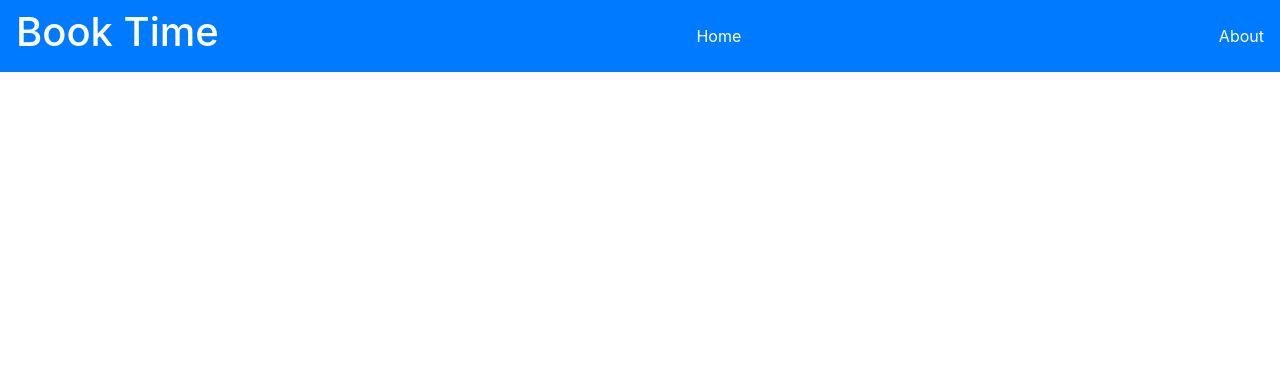
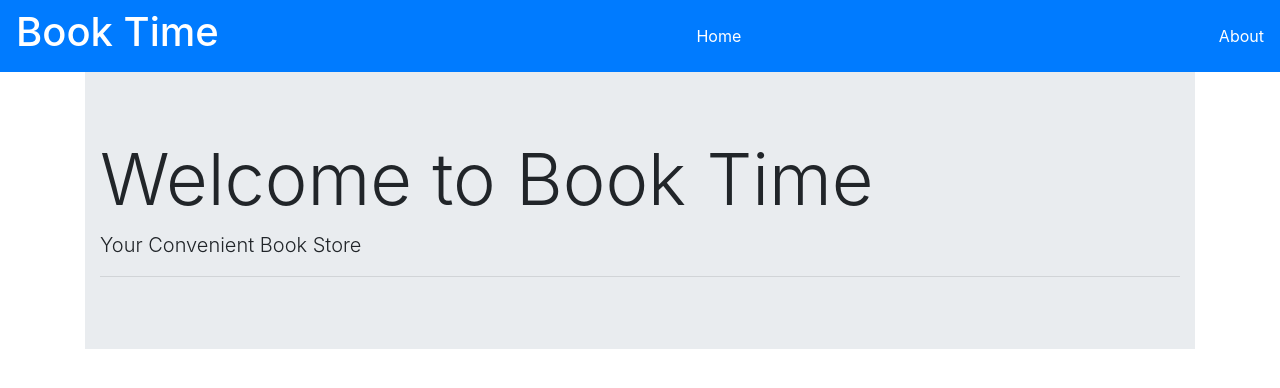
Before and after one commit to jod35/BookTime, a Django app: page / in a window 1280 px wide. Shown: the top 388 px of the page. Run offline with Django 3.2, Linux system fonts and the light colour scheme; some libraries are stand-ins or nearby versions.

```diff
--- /dev/null
+++ b/books/forms.py
@@ -0,0 +1,5 @@
+from django import forms
+
+class ContactForm(forms.Form):
+    name=forms.CharField(label="Your Name",max_length=200)
+    message=forms.CharField(label="Your Message",widget=forms.Textarea)
--- a/books/templates/books/about.html
+++ b/books/templates/books/about.html
@@ -1,4 +1,10 @@
 {% extends 'books/base.html' %}
 {% block body %}
+    <div class="jumbotron jumbotron-fluid">
+        <div class="container">
+            <h1 class="display-3">This is the about Page</h1>
 
+
+        </div>
+    </div>
 {% endblock body %}
--- a/books/templates/books/base.html
+++ b/books/templates/books/base.html
@@ -17,7 +17,9 @@
         </nav>
     </header>
     <div class="container">
+         {% block body %}
 
+         {% endblock body %}
     </div>
 
 </body>
--- a/books/templates/books/index.html
+++ b/books/templates/books/index.html
@@ -1,3 +1,10 @@
 {% extends 'books/base.html' %}
 {% block body %}
+<div class="jumbotron jumbotron-fluid">
+    <div class="container">
+        <h1 class="display-3">Welcome to Book Time</h1>
+        <p class="lead">Your Convenient Book Store</p>
+        <hr class="my-2">
+    </div>
+</div>
 {% endblock body %}
```
